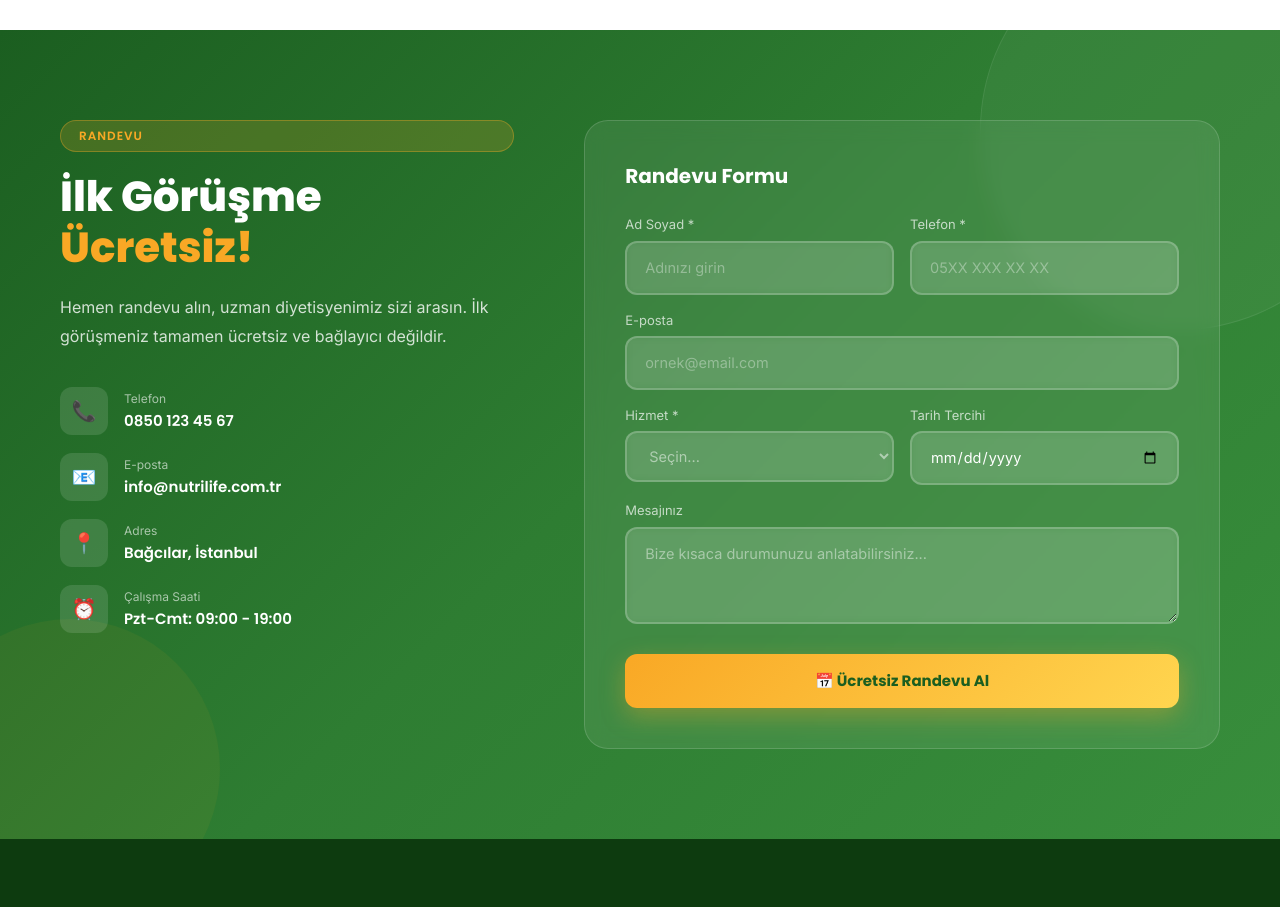
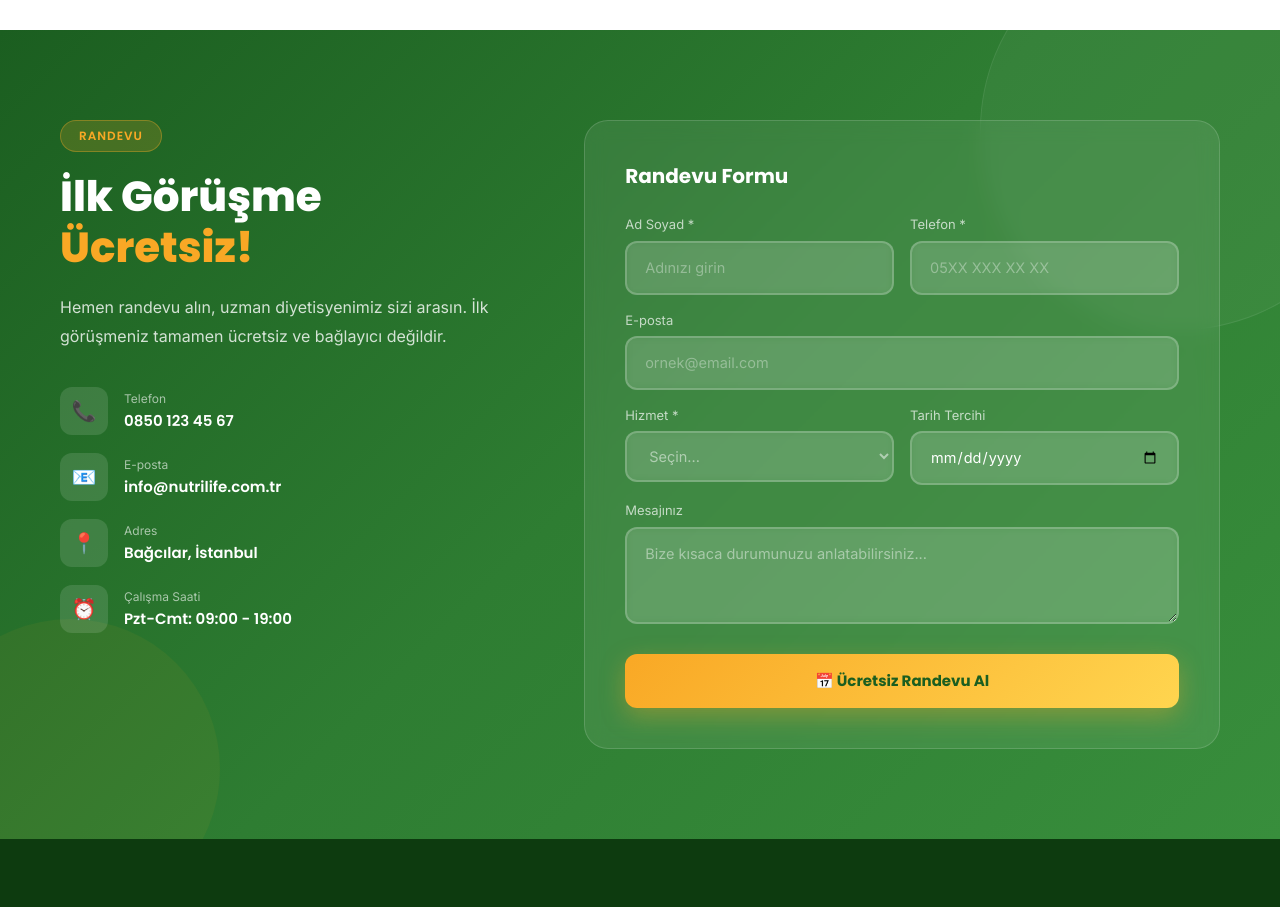
Before and after one commit to omerfarukfidan59-alt/diyet-sistem, a Next.js app: page / in a window 1280 px wide. Shown: the part 7940-8847 px from the top of the page. Built offline with nearby package versions, Linux system fonts and the light colour scheme.

Commit message:
Fix duplicate style property in AppointmentSection

```diff
--- a/app/components/AppointmentSection.tsx
+++ b/app/components/AppointmentSection.tsx
@@ -83,7 +83,6 @@ export default function AppointmentSection() {
                                 letterSpacing: "1px",
                                 textTransform: "uppercase",
                                 marginBottom: "20px",
-                                display: "block",
                             }}
                         >
                             Randevu
```
